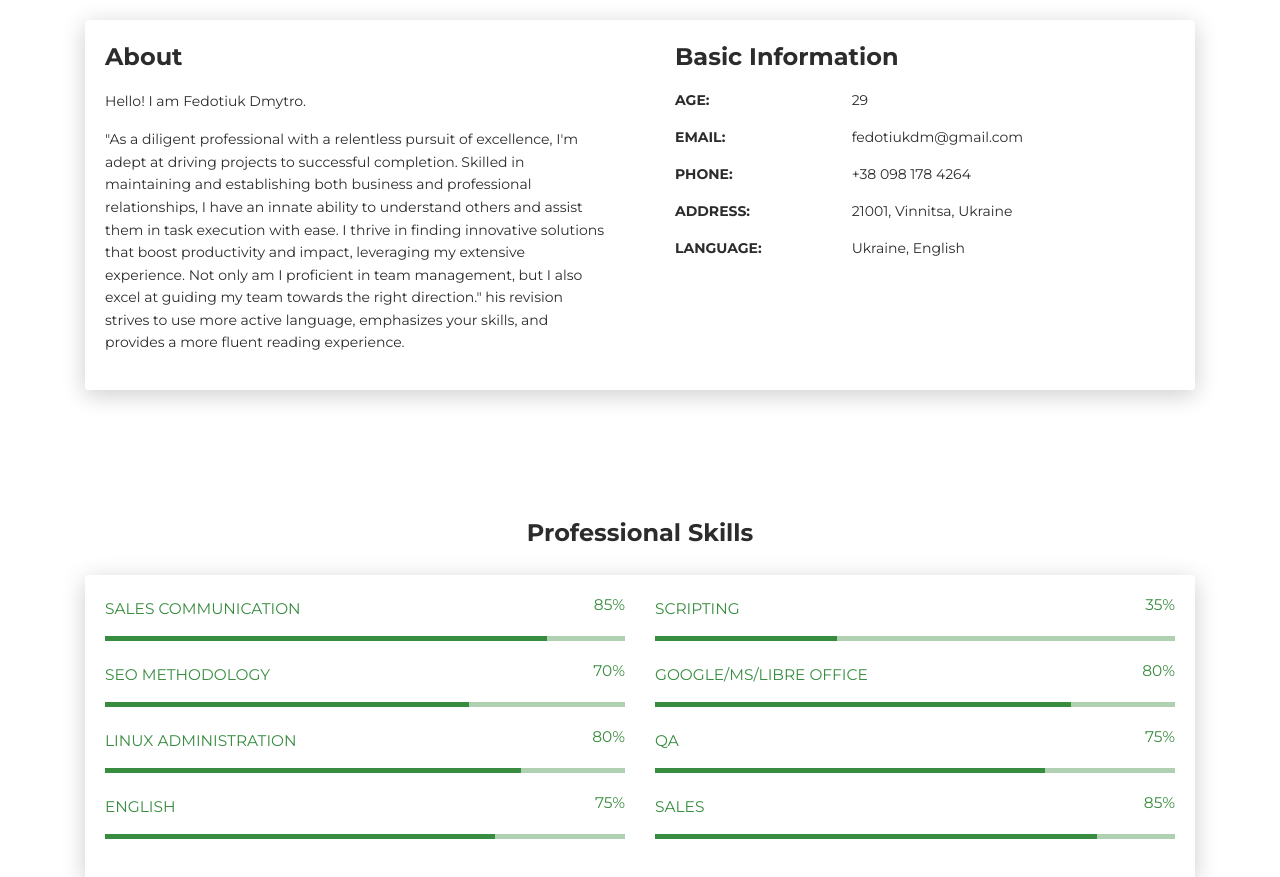
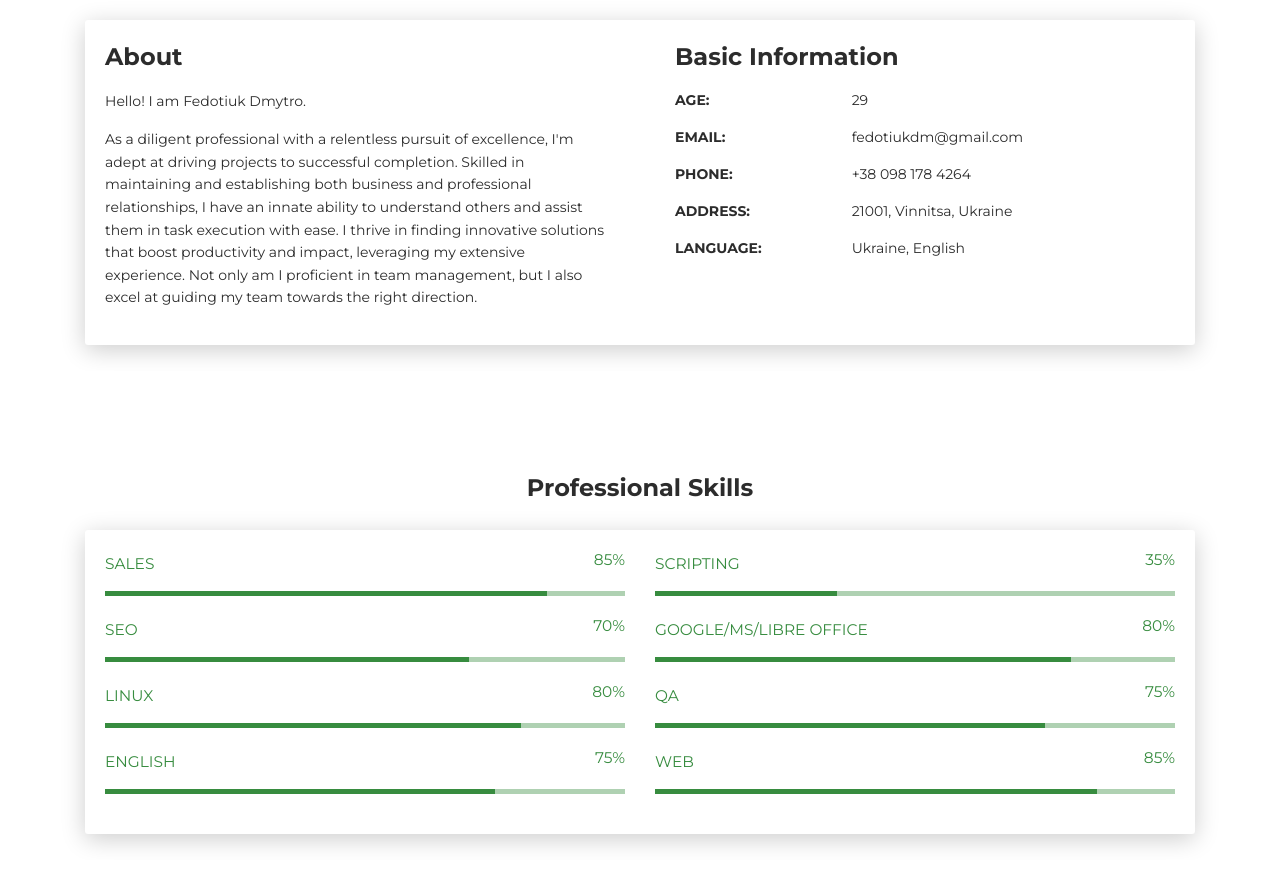
Before and after one commit to fedotiuk-dm/cv, a plain HTML site: page index.html in a window 1280 px wide. Shown: the part 600-1477 px from the top of the page. Drawn offline with Linux system fonts and the light colour scheme.

Commit message:
index.html

```diff
--- a/index.html
+++ b/index.html
@@ -61,7 +61,7 @@
           <div class="card-body">
             <div class="h4 mt-0 title">About</div>
             <p>Hello! I am Fedotiuk Dmytro.</p>
-            <p>"As a diligent professional with a relentless pursuit of excellence, I'm adept at driving projects to successful completion. Skilled in maintaining and establishing both business and professional relationships, I have an innate ability to understand others and assist them in task execution with ease. I thrive in finding innovative solutions that boost productivity and impact, leveraging my extensive experience. Not only am I proficient in team management, but I also excel at guiding my team towards the right direction." his revision strives to use more active language, emphasizes your skills, and provides a more fluent reading experience.<a href="#" target="_blank"></a>
+            <p>As a diligent professional with a relentless pursuit of excellence, I'm adept at driving projects to successful completion. Skilled in maintaining and establishing both business and professional relationships, I have an innate ability to understand others and assist them in task execution with ease. I thrive in finding innovative solutions that boost productivity and impact, leveraging my extensive experience. Not only am I proficient in team management, but I also excel at guiding my team towards the right direction.<a href="#" target="_blank"></a>
             </p>
           </div>
         </div>
@@ -101,7 +101,7 @@
       <div class="card-body">
         <div class="row">
           <div class="col-md-6">
-            <div class="progress-container progress-primary"><span class="progress-badge">Sales Communication</span>
+            <div class="progress-container progress-primary"><span class="progress-badge">Sales</span>
               <div class="progress">
                 <div class="progress-bar progress-bar-primary" data-aos="progress-full" data-aos-offset="10" data-aos-duration="2000" role="progressbar" aria-valuenow="60" aria-valuemin="0" aria-valuemax="100" style="width: 85%;"></div><span class="progress-value">85%</span>
               </div>
@@ -117,7 +117,7 @@
         </div>
         <div class="row">
           <div class="col-md-6">
-            <div class="progress-container progress-primary"><span class="progress-badge">SEO methodology</span>
+            <div class="progress-container progress-primary"><span class="progress-badge">SEO</span>
               <div class="progress">
                 <div class="progress-bar progress-bar-primary" data-aos="progress-full" data-aos-offset="10" data-aos-duration="2000" role="progressbar" aria-valuenow="60" aria-valuemin="0" aria-valuemax="100" style="width: 70%;"></div><span class="progress-value">70%</span>
               </div>
@@ -134,7 +134,7 @@
         <div class="row">
             <div class="col-md-6">
                 <div class="progress-container progress-primary">
-                    <span class="progress-badge">linux Administration</span>
+                    <span class="progress-badge">linux</span>
                     <div class="progress">
                         <div class="progress-bar progress-bar-primary" data-aos="progress-full" data-aos-offset="10" data-aos-duration="2000" role="progressbar" aria-valuenow="60" aria-valuemin="0" aria-valuemax="100" style="width: 80%;"></div><span class="progress-value">80%</span>
                     </div>
@@ -158,7 +158,7 @@
             </div>
                 <div class="col-md-6">
                     <div class="progress-container progress-primary">
-                        <span class="progress-badge">Sales</span>
+                        <span class="progress-badge">Web</span>
                         <div class="progress">
                             <div class="progress-bar progress-bar-primary" data-aos="progress-full" data-aos-offset="10" data-aos-duration="2000" role="progressbar" aria-valuenow="60" aria-valuemin="0" aria-valuemax="100" style="width: 85%;"></div><span class="progress-value">85%</span>
                         </div>
```
